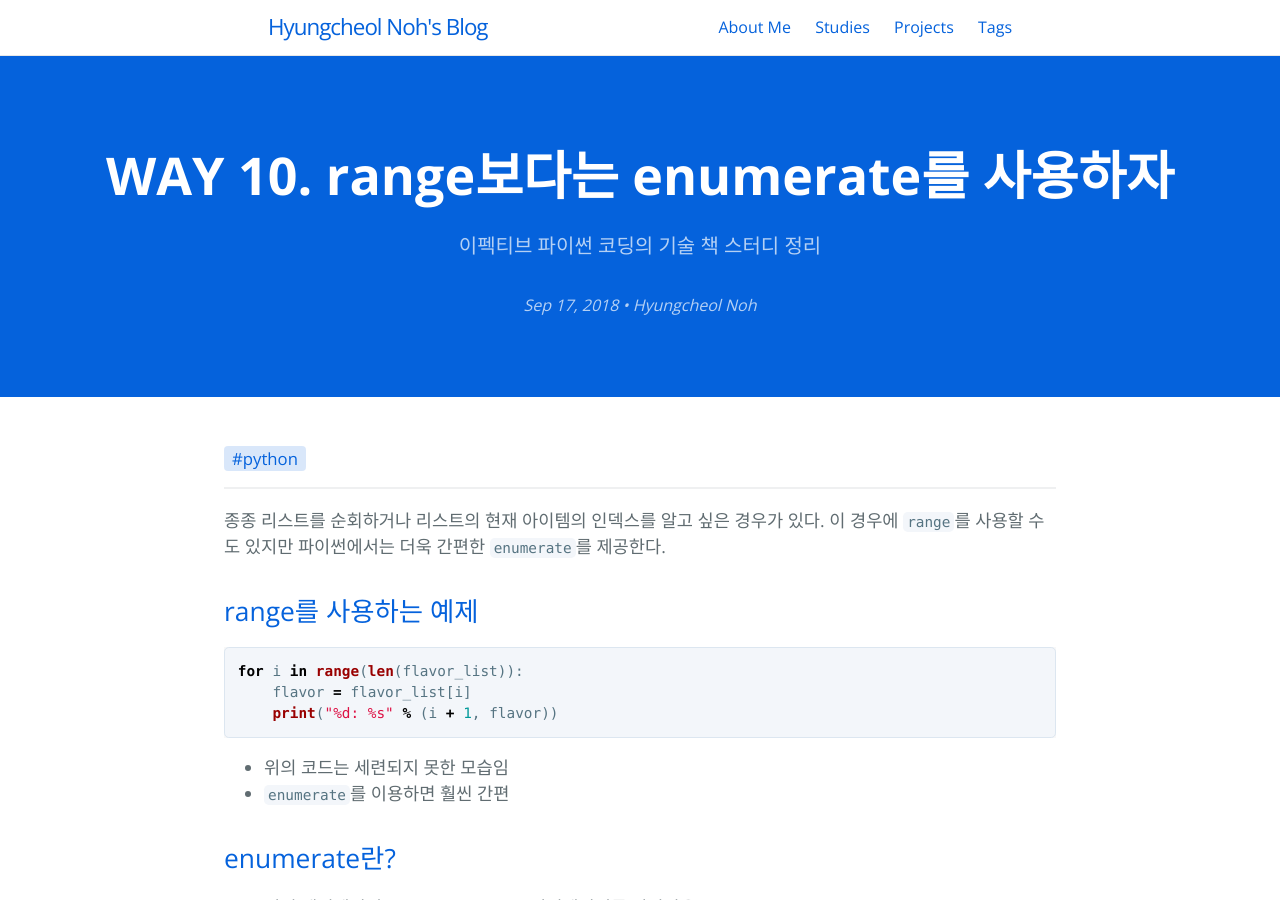
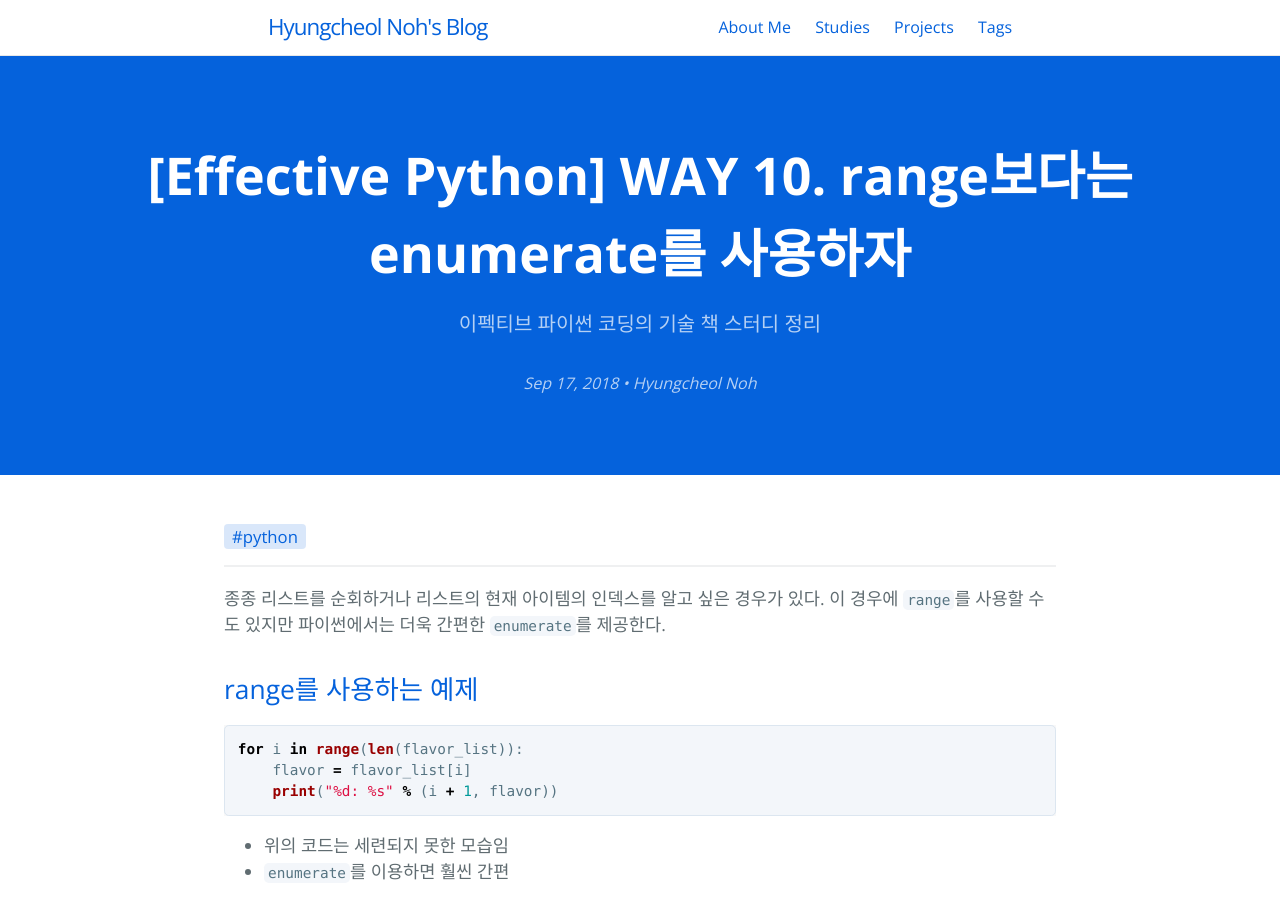
Before and after one commit to hcnoh/hcnoh.github.io, a Jekyll site: the page built from _posts/2018-09-17-effective-python-way10.md, in a window 1280 px wide and 900 px high. Built offline with Jekyll 4.4.1, drawn with Linux system fonts in a browser that asks for light colours; comment, search, counter and statistics services are not loaded; some of the changed lines change nothing that is shown.

Commit message:
Update 2018-09-17-effective-python-way10.md

```diff
--- a/_posts/2018-09-17-effective-python-way10.md
+++ b/_posts/2018-09-17-effective-python-way10.md
@@ -1,10 +1,10 @@
 ---
 layout: post
-title: "WAY 10. range보다는 enumerate를 사용하자"
+title: "[Effective Python] WAY 10. range보다는 enumerate를 사용하자"
 date: 2018-09-17 21:51:32
 tagline: "이펙티브 파이썬 코딩의 기술 책 스터디 정리"
 categories:
-- 이펙티브 파이썬 스터디
+- Effective Python
 tags:
 - python
 image: /thumbnail-mobile.png
```
